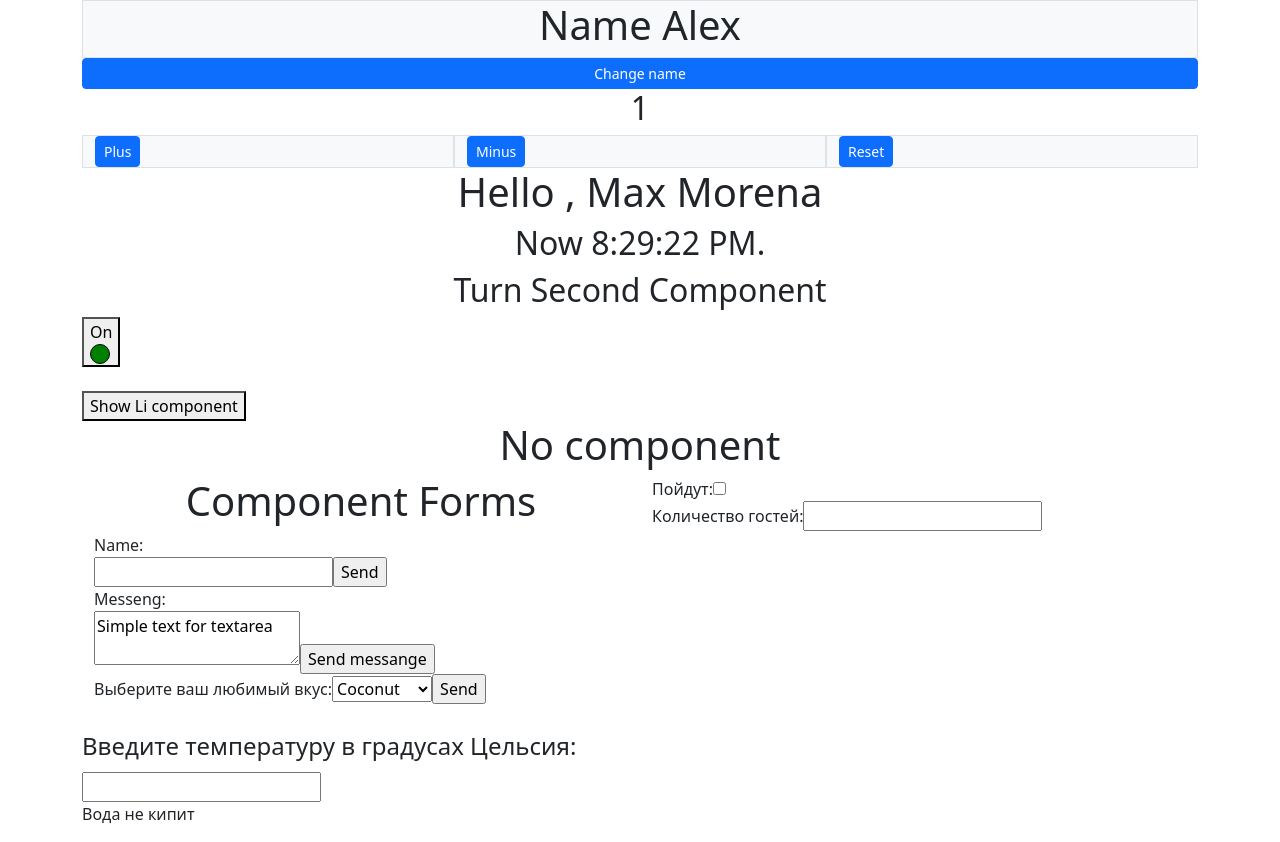
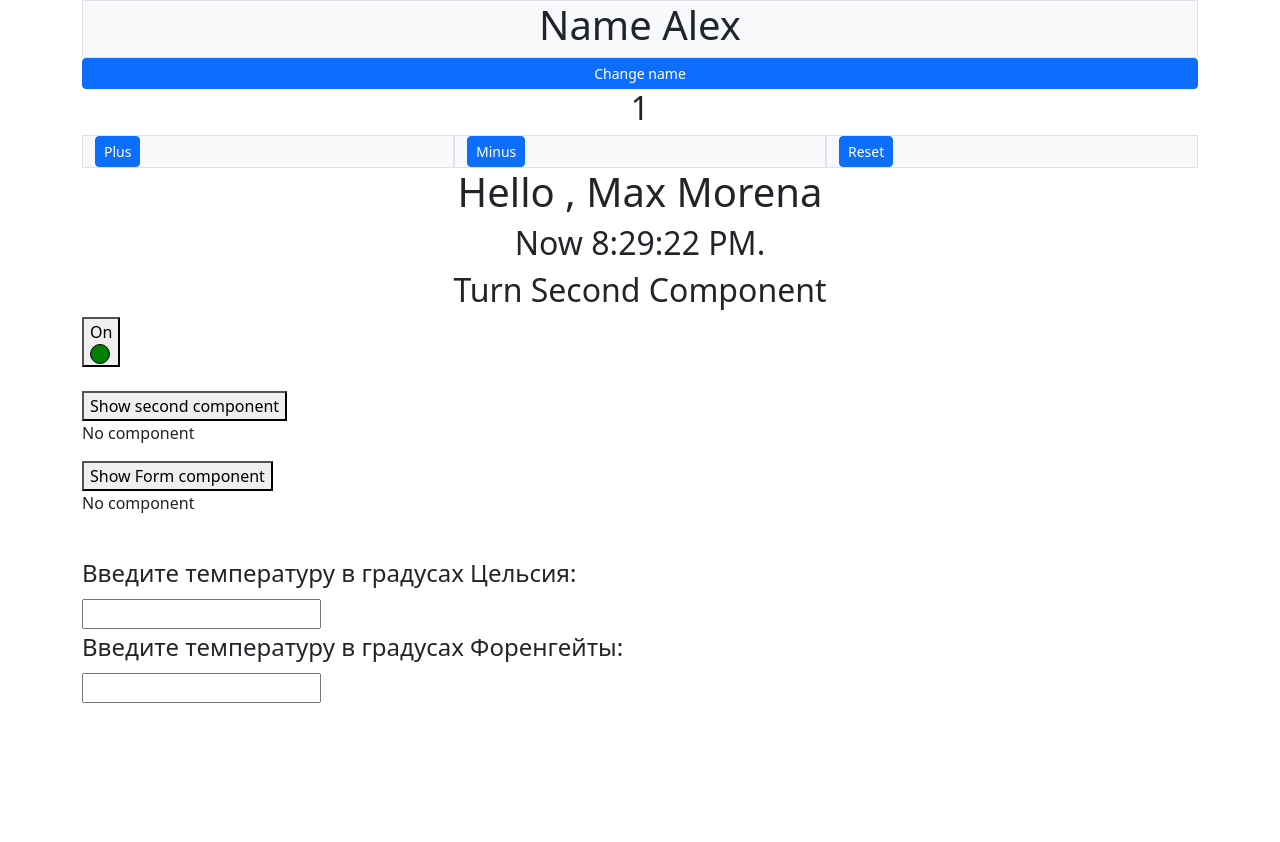
Before and after one commit to N1ph1l1m/React_practic, a React (Create React App) app in the folder React/my-app/: page / in a window 1280 px wide. After the commit the page ends 800 px from the top, so only its background shows below. Built offline with nearby package versions, Linux system fonts and the light colour scheme.

Commit message:
Create component tempInput.Refactor app.jsx

```diff
--- a/React/my-app/src/components/Calculator/calculator.jsx
+++ b/React/my-app/src/components/Calculator/calculator.jsx
@@ -1,28 +1,14 @@
 import React from "react";
-import Boiling from "./boilingVerdict"
-
+//import Boiling from "./boilingVerdict"
+import TemperatureInput from "./tempInput";
 export default class Calculator extends React.Component{
-    constructor(props) {
-        super(props);
-        this.handleChangeTemp = this.handleChangeTemp.bind(this);
-        this.state = {temperature: ''};
-      }
-
-
-    handleChangeTemp(e){
-        this.setState({temperature:e.target.value});
-    }
 
     render(){
-        const temperature = this.state.temperature;
         return(
-            <fieldset>
-                <legend>Введите температуру в градусах Цельсия: </legend>
-                <input
-                 value={temperature}
-                 onChange={this.handleChangeTemp}/>
-                <Boiling celsius = {parseFloat(temperature) }/>
-            </fieldset>
+           <>
+            <TemperatureInput scale ='c'/>
+            <TemperatureInput scale = 'f'/>
+           </>
         )
     }
 }
--- /dev/null
+++ b/React/my-app/src/components/Calculator/tempInput.jsx
@@ -0,0 +1,30 @@
+import React from "react";
+
+
+const scaleItem = {
+    c:'Цельсия',
+    f:'Форенгейты'
+};
+
+
+export default class TemperatureInput extends React.Component{
+    constructor(props){
+        super(props);
+        this.state = {temperature:''};
+        this.handleChangeTemp = this.handleChangeTemp.bind(this);
+    }
+    handleChangeTemp(e){
+        this.setState({temperature: e.target.value});
+    }
+    render() {
+        const scale = this.props.scale;
+        const temperature = this.state.temperature;
+        return (
+           <fieldset>
+            <legend>Введите температуру в градусах {scaleItem[scale]}:</legend>
+            <input value={temperature}
+                    onChange = {this.handleChangeTemp}/>
+           </fieldset>
+        );
+    }
+}
--- a/React/my-app/src/components/app/app.jsx
+++ b/React/my-app/src/components/app/app.jsx
@@ -38,10 +38,12 @@ export default class App extends React.Component {
       date: new Date(),
       isToggleOn: true,
       showLi: false,
+      showForm: false,
     };
     // this.state = {isToggleOn:true};
     this.handleClick = this.handleClick.bind(this);
     this.showLiClick = this.showLiClick.bind(this);
+    this.showClickForm = this.showClickForm.bind(this);
   }
 
   componentDidMount() {
@@ -67,6 +69,11 @@ export default class App extends React.Component {
       showLi: !prevState.showLi,
     }));
   }
+  showClickForm() {
+    this.setState((prevState) => ({
+      showForm: !prevState.showForm,
+    }));
+  }
 
   togleBG = () => {
     if (this.state.isToggleOn === true) return <ToggleOn />;
@@ -80,13 +87,23 @@ export default class App extends React.Component {
       return <SecondComponent />;
     } else {
       console.log("false");
-      return <h1>No component </h1>;
+      return <p>No component </p>;
+    }
+  };
+  showFormRender = () => {
+    if (this.state.showForm === true) {
+      console.log("true");
+      return <FormsComponent/>;
+    } else {
+      console.log("false");
+      return <p>No component </p>;
     }
   };
 
   render() {
     const togleBG = this.togleBG();
     const showLi = this.showLiRender();
+    const showForm = this.showFormRender();
     return (
       <>
         <Container>
@@ -107,11 +124,12 @@ export default class App extends React.Component {
         </Container>
         <br />
         <Container>
-          <button onClick={this.showLiClick}>Show Li component</button>
+          <button onClick={this.showLiClick}>Show second component</button>
           {showLi}
         </Container>
         <Container>
-        <FormsComponent/>
+          <button onClick={this.showClickForm}>Show Form component </button>
+          {showForm}
         </Container>
         <Container>
         <br/>
```
